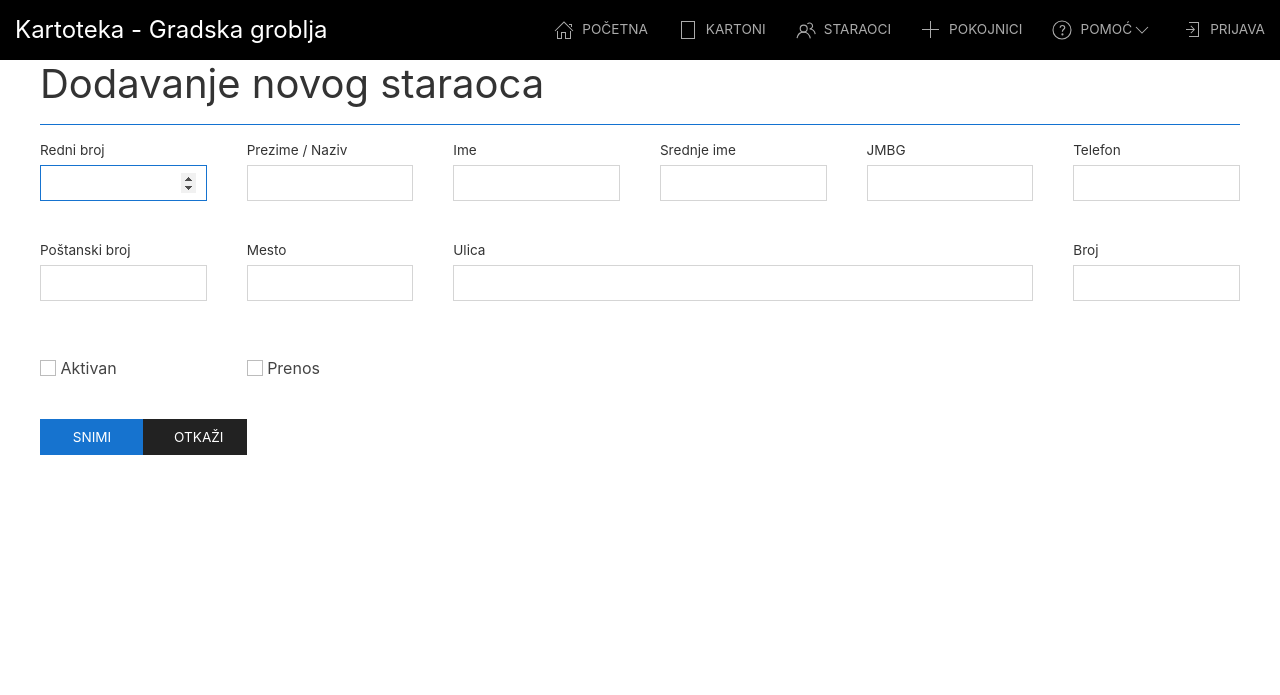
After one commit to chana-chh/kartoteka, a PHP site: template app/views/staraoc_izmena.twig in a window 1280 px wide. The commit adds this page. Shown: the top 695 px of the page. Run offline with PHP 8.4, Linux system fonts and the light colour scheme; the template is opened without the code that fills it, so the values that code supplies are empty; some libraries are stand-ins or nearby versions.

Commit message:
staraoci izmena

```diff
--- a/app/controllers/DokumentiController.php
+++ b/app/controllers/DokumentiController.php
@@ -102,6 +102,7 @@ class DokumentiController extends Controller
         unset($data['csrf_name']);
         unset($data['csrf_value']);
         unset($data['id']);
+        unset($data['karton_id']);
         $dokument = $request->getUploadedFiles()['dokument'];
         $novi_dok = ($dokument->getError() === UPLOAD_ERR_NO_FILE) ? false : true;
         if ($novi_dok && $dokument->getError() !== UPLOAD_ERR_OK) {
@@ -122,8 +123,8 @@ class DokumentiController extends Controller
         ];
         $this->validator->validate($data, $validation_rules);
         if ($this->validator->hasErrors()) {
-            $this->flash->addMessage('danger', 'Došlo je do greške prilikom dodavanja dokumenta.');
-            return $response->withRedirect($this->router->pathFor('dokumenti.dodavanje', ['id' => $id_kartona]));
+            $this->flash->addMessage('danger', 'Došlo je do greške prilikom izmene dokumenta.');
+            return $response->withRedirect($this->router->pathFor('dokumenti.izmena', ['id' => $id_kartona]));
         } else {
             $modelDokument = new Dokument();
             $dok = $modelDokument->find($id);
@@ -139,7 +140,6 @@ class DokumentiController extends Controller
                 $data['veza'] = $veza;
                 $dokument->moveTo('doc/' . $filename);
             }
-            unset($data['karton_id']);
             $modelDokument->update($data, $id);
             $this->flash->addMessage('success', 'Izmene dokumenta su uspešno sačuvane.');
             return $response->withRedirect($this->router->pathFor('kartoni.pregled', ['id' => $id_kartona]));
--- a/app/routes.php
+++ b/app/routes.php
@@ -53,6 +53,9 @@ $app->group('', function () {
     $this->post('/staraoci/pretraga', '\App\Controllers\StaraociController:postStaraociPretraga');
     $this->get('/staraoci/dodavanje/{id}', '\App\Controllers\StaraociController:getStaraociDodavanje')->setName('staraoci.dodavanje');
     $this->post('/staraoci/dodavanje', '\App\Controllers\StaraociController:postStaraociDodavanje')->setName('staraoci.dodavanje.post');
+    $this->post('/staraoci/brisanje', '\App\Controllers\StaraociController:postStaraociBrisanje')->setName('staraoci.brisanje');
+    $this->get('/staraoci/izmena/{id}', '\App\Controllers\StaraociController:getStaraociIzmena')->setName('staraoci.izmena');
+    $this->post('/staraoci/izmena', '\App\Controllers\StaraociController:postStaraociIzmena')->setName('staraoci.izmena.post');
     // Pokojnici
     $this->get('/pokojnici', '\App\Controllers\PokojniciController:getPokojnici')->setName('pokojnici');
     $this->get('/pokojnici/pretraga', '\App\Controllers\PokojniciController:getPokojniciPretraga')->setName('pokojnici.pretraga');
--- a/app/views/dokument_izmena.twig
+++ b/app/views/dokument_izmena.twig
@@ -6,8 +6,8 @@
 <form action="{{ path_for('dokumenti.izmena.post') }}" method="POST" id="forma_izmena_dokumenta" enctype="multipart/form-data"
 	class="uk-form-stacked" uk-grid>
 	{{ csrf|raw }}
-	<input type="hidden" name="karton_id" id="karton_id" value="{{ dokument.karton_id }}">
-	<input type="hidden" name="id" id="id" value="{{ dokument.id }}">
+	<input type="hidden" name="karton_id" id="karton_id" value="{{ dokument.karton_id }}" required>
+	<input type="hidden" name="id" id="id" value="{{ dokument.id }}" required>
 	<div class="uk-width-1-6">
 		<label for="tip" class="uk-form-label">Tip dokumenta</label>
 		<div class="uk-form-controls">
--- /dev/null
+++ b/app/views/staraoc_izmena.twig
@@ -0,0 +1,97 @@
+{% extends "templates/app.twig" %}
+
+{% block naslov %}
+<h1>Dodavanje novog staraoca</h1>
+<hr>
+<form action="{{ path_for('staraoci.izmena.post') }}" method="POST" class="uk-form-stacked" uk-grid>
+	{{ csrf|raw }}
+	<input type="hidden" name="karton_id" step="1" id="karton_id" value="{{ staraoc.karton_id }}" required>
+	<input type="hidden" name="id" id="id" value="{{ staraoc.id }}" required>
+	<div class="uk-width-1-6">
+		<label for="redni_broj" class="uk-form-label">Redni broj</label>
+		<div class="uk-form-controls">
+			<input type="number" name="redni_broj" step="1" id="redni_broj" value="{{ old.redni_broj ? : staraoc.redni_broj }}" class="uk-input{{ errors.redni_broj[0] ? ' uk-form-danger': ''}}" autocomplete="off" min="1"
+			autofocus required>
+		</div>
+		<small class=" uk-text-danger">{{ errors.redni_broj[0] ? :'' }}</small>
+	</div>
+	<div class="uk-width-1-6">
+		<label for="prezime" class="uk-form-label">Prezime / Naziv</label>
+		<div class="uk-form-controls">
+			<input type="text" name="prezime" id="prezime" class="uk-input{{ errors.prezime[0] ? ' uk-form-danger': ''}}" value="{{ old.prezime ? : staraoc.prezime }}" autocomplete="off" required>
+		</div>
+		<small class="uk-text-danger">{{ errors.prezime[0] ? :'' }}</small>
+	</div>
+	<div class="uk-width-1-6">
+		<label for="ime" class="uk-form-label">Ime</label>
+		<div class="uk-form-controls">
+			<input type="text" name="ime" id="ime" class="uk-input{{ errors.ime[0] ? ' uk-form-danger': ''}}" value="{{ old.ime ? : staraoc.ime }}" autocomplete="off" required>
+		</div>
+		<small class="uk-text-danger">{{ errors.ime[0] ? :'' }}</small>
+	</div>
+	<div class="uk-width-1-6">
+		<label for="srednje_ime" class="uk-form-label">Srednje ime</label>
+		<div class="uk-form-controls">
+			<input type="text" name="srednje_ime" id="srednje_ime" class="uk-input{{ errors.srednje_ime[0] ? ' uk-form-danger': ''}}" value="{{ old.srednje_ime ? : staraoc.srednje_ime }}" autocomplete="off">
+		</div>
+		<small class="uk-text-danger">{{ errors.srednje_ime[0] ? :'' }}</small>
+	</div>
+	<div class="uk-width-1-6">
+		<label for="jmbg" class="uk-form-label">JMBG</label>
+		<div class="uk-form-controls">
+			<input type="text" name="jmbg" id="jmbg" class="uk-input{{ errors.jmbg[0] ? ' uk-form-danger': ''}}" value="{{ old.jmbg ? : staraoc.jmbg }}" autocomplete="off"
+			maxlength="13" required>
+		</div>
+		<small class="uk-text-danger">{{ errors.jmbg[0] ? :'' }}</small>
+	</div>
+	<div class="uk-width-1-6">
+		<label for="telefon" class="uk-form-label">Telefon</label>
+		<div class="uk-form-controls">
+			<input type="text" name="telefon" id="telefon" class="uk-input{{ errors.telefon[0] ? ' uk-form-danger': ''}}" value="{{ old.telefon ? : staraoc.telefon }}" autocomplete="off">
+		</div>
+		<small class="uk-text-danger">{{ errors.telefon[0] ? :'' }}</small>
+	</div>
+	<div class="uk-width-1-6">
+		<label for="ptt" class="uk-form-label">Poštanski broj</label>
+		<div class="uk-form-controls">
+			<input type="number" name="ptt" step="1" id="ptt" value="{{ old.ptt ? : staraoc.ptt }}" class="uk-input{{ errors.ptt[0] ? ' uk-form-danger': '' }}" autocomplete="off" min="1">
+		</div>
+		<small class=" uk-text-danger">{{ errors.ptt[0] ? :'' }}</small>
+	</div>
+	<div class="uk-width-1-6">
+		<label for="mesto" class="uk-form-label">Mesto</label>
+		<div class="uk-form-controls">
+			<input type="text" name="mesto" id="mesto" class="uk-input{{ errors.mesto[0] ? ' uk-form-danger': ''}}" value="{{ old.mesto ? : staraoc.mesto }}" autocomplete="off">
+		</div>
+		<small class="uk-text-danger">{{ errors.mesto[0] ? :'' }}</small>
+	</div>
+	<div class="uk-width-1-2">
+		<label for="ulica" class="uk-form-label">Ulica</label>
+		<div class="uk-form-controls">
+			<input type="text" name="ulica" id="ulica" class="uk-input{{ errors.ulica[0] ? ' uk-form-danger': ''}}" value="{{ old.ulica ? : staraoc.ulica }}" autocomplete="off">
+		</div>
+		<small class="uk-text-danger">{{ errors.ulica[0] ? :'' }}</small>
+	</div>
+	<div class="uk-width-1-6">
+		<label for="broj" class="uk-form-label">Broj</label>
+		<div class="uk-form-controls">
+			<input type="text" name="broj" id="broj" class="uk-input{{ errors.broj[0] ? ' uk-form-danger': ''}}" value="{{ old.broj ? : staraoc.broj }}" autocomplete="off">
+		</div>
+		<small class="uk-text-danger">{{ errors.broj[0] ? :'' }}</small>
+	</div>
+	<div class="uk-width-1-6">
+		<div class="uk-form-controls uk-margin-top">
+			<label><input class="uk-checkbox{{ errors.aktivan[0] ? ' uk-form-danger': ''}}" type="checkbox" name="aktivan"{{ (old.aktivan or staraoc.aktivan == 1) ? ' checked' : '' }}> Aktivan</label>
+		</div>
+	</div>
+	<div class="uk-width-2-3">
+		<div class="uk-form-controls uk-margin-top">
+			<label><input class="uk-checkbox{{ errors.prenos[0] ? ' uk-form-danger': ''}}" type="checkbox" name="prenos"{{ (old.prenos or staraoc.prenos == 1) ? ' checked' : '' }}> Prenos</label>
+		</div>
+	</div>
+	<div class="uk-button-group uk-width-1-5">
+		<button class="uk-button uk-button-primary uk-width-1-2">Snimi</button>
+		<a href="{{ path_for('kartoni.pregled', {'id': staraoc.karton_id}) }}" class="uk-button uk-button-secondary uk-width-1-2">Otkaži</a>
+	</div>
+</form>
+{% endblock naslov %}
```
Also changed, not shown: app/controllers/StaraociController.php (+65 -1 lines), app/views/inc/staraoc_brisanje.twig (added, +22 -0 lines), app/views/karton_pregled.twig (+12 -3 lines), 2 other files.
